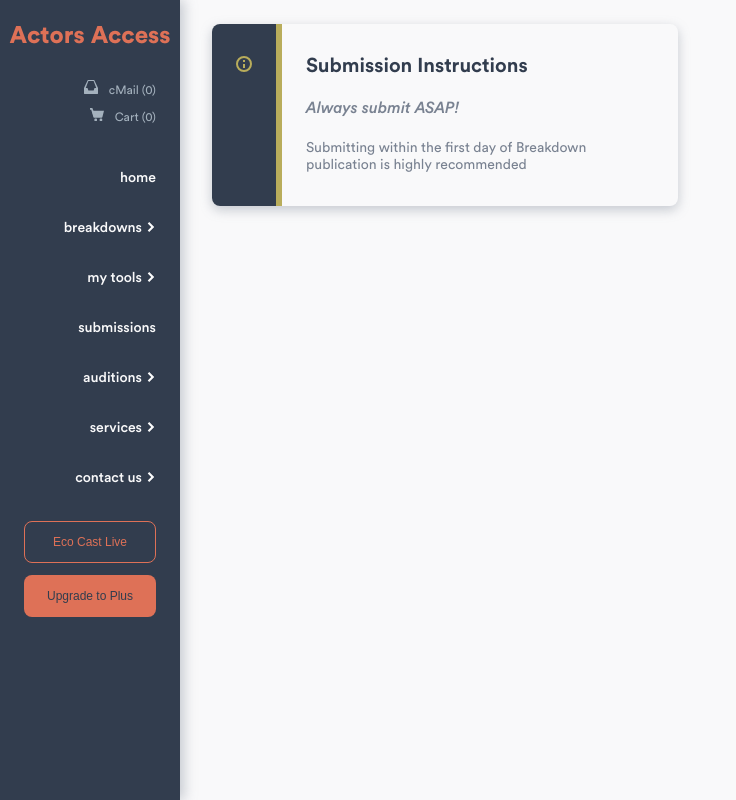
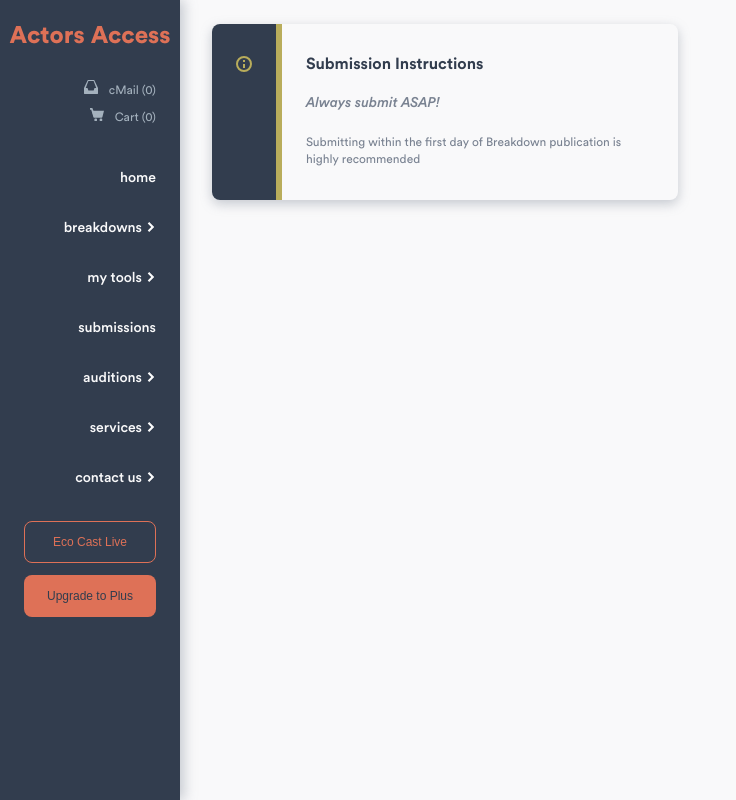
Before and after one commit to Zachcos/ActorsAccessRedesign, a Next.js app: page /breakdownDetail in a window 1280 px wide. Shown: the whole page, without its empty margins (0-736 px from the left). Built offline with nearby package versions, Linux system fonts and the light colour scheme.

Commit message:
Adjust font sizes for AlertCard on breakdownDetail page

```diff
--- a/pages/breakdownDetail.tsx
+++ b/pages/breakdownDetail.tsx
@@ -6,15 +6,15 @@ import AlertCard from '../components/AlertCard';
 
 const CardCopy = styled.div`
   .title {
-    ${font(20, 800, `${colors.neut_8}`)};
+    ${font(16, 800, `${colors.neut_8}`)};
     margin-bottom: 24px;
   }
   .subtitle {
-    ${font(16, 500, `${colors.neut_6}`, 'italic')};
+    ${font(14, 500, `${colors.neut_6}`, 'italic')};
     margin-bottom: 24px;
   }
   .copy {
-    ${font(14, 400, `${colors.neut_6}`)};
+    ${font(12, 400, `${colors.neut_6}`)};
     line-height: 1.05rem;
   }
 `;
```
